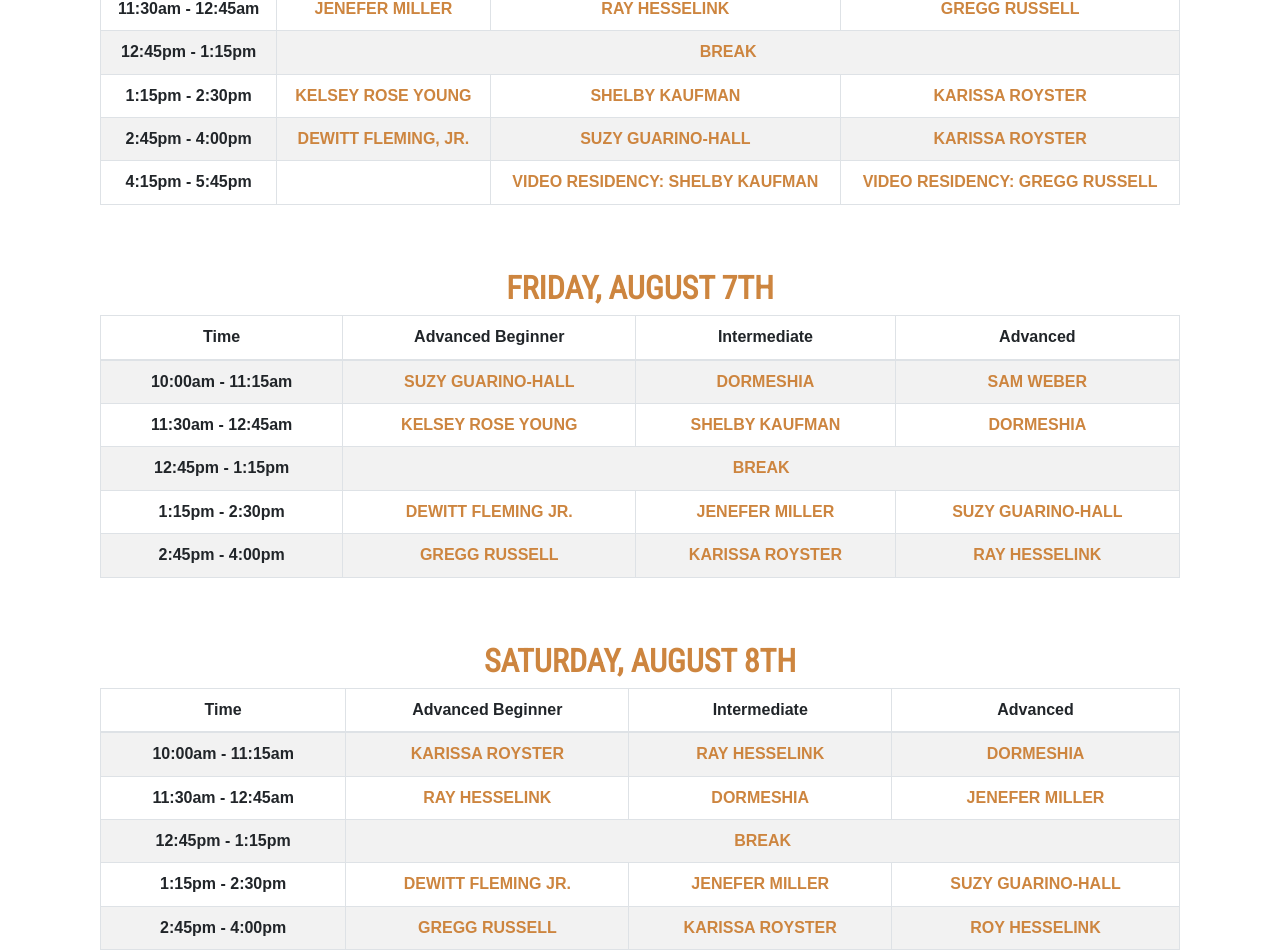
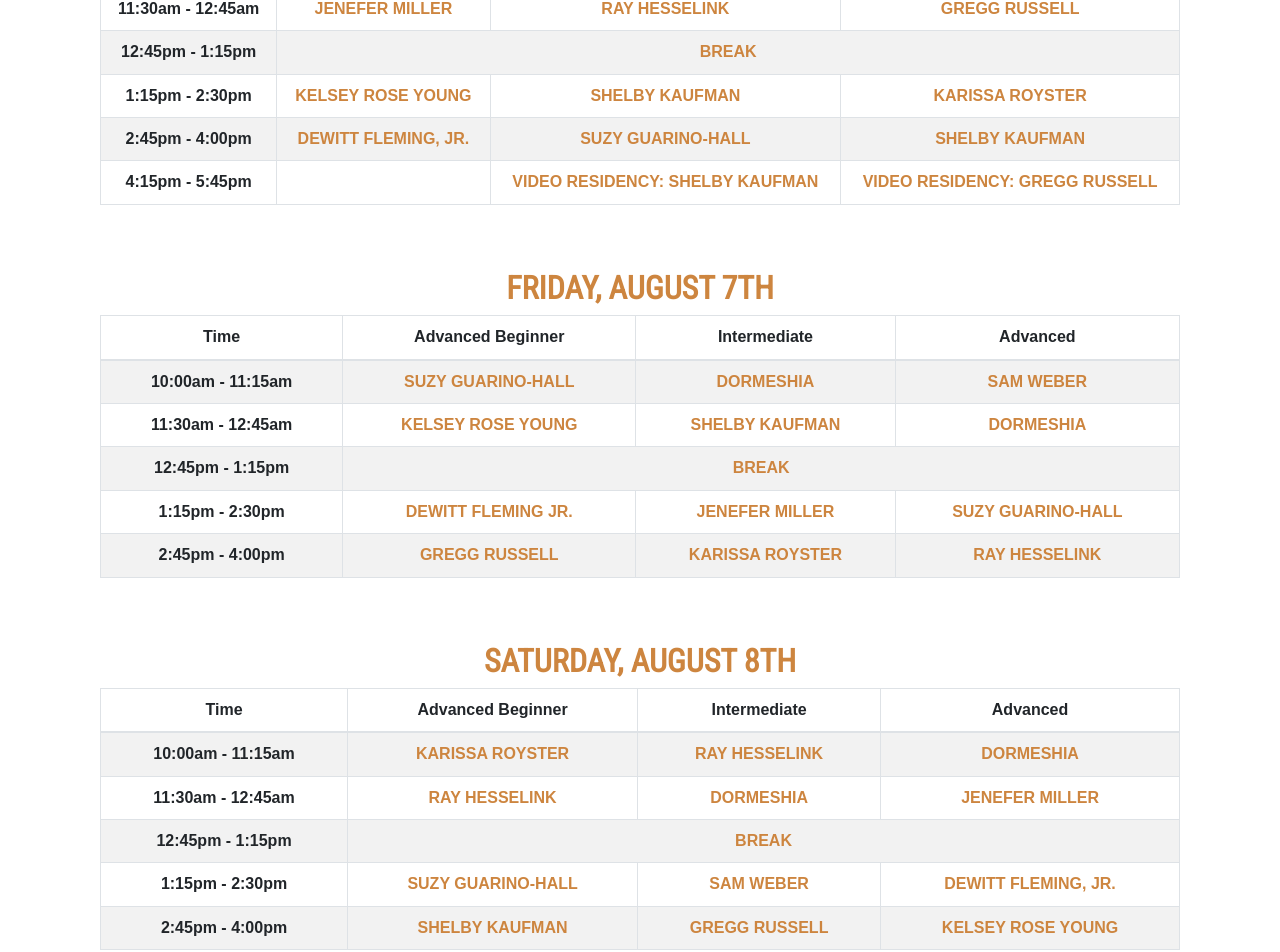
Before and after one commit to jaharonov/new-motor-city-tap-fest, a Vue app: page /#/schedreg in a window 1280 px wide. Shown: the part 2100-3052 px from the top of the page. Built offline with nearby package versions, Linux system fonts and the light colour scheme; a web font is replaced by a local one.

Commit message:
fixed schedule

```diff
--- a/src/components/SchedReg.vue
+++ b/src/components/SchedReg.vue
@@ -266,7 +266,7 @@
       <th scope="row">2:45pm - 4:00pm</th>
       <td><strong>DeWitt Fleming, Jr.</strong> </td>
       <td><strong>Suzy Guarino-Hall</strong> </td>
-      <td><strong>Karissa Royster</strong> </td>
+      <td><strong>Shelby Kaufman</strong> </td>
     </tr>
     <tr>
       <th scope="row">4:15pm - 5:45pm</th>
@@ -351,15 +351,15 @@
     </tr>
     <tr>
       <th scope="row">1:15pm - 2:30pm</th>
-      <td><strong>DeWitt Fleming Jr.</strong> </td>
-      <td><strong>Jenefer Miller</strong> </td>
       <td><strong>Suzy Guarino-Hall</strong> </td>
+      <td><strong>Sam Weber</strong> </td>
+      <td><strong>Dewitt Fleming, Jr.</strong> </td>
     </tr>
     <tr>
       <th scope="row">2:45pm - 4:00pm</th>
+      <td><strong>Shelby Kaufman</strong> </td>
       <td><strong>Gregg Russell</strong> </td>
-      <td><strong>Karissa Royster</strong> </td>
-      <td><strong>Roy Hesselink</strong> </td>
+      <td><strong>Kelsey Rose Young</strong></td>
     </tr>
   </tbody>
 </table>
```
